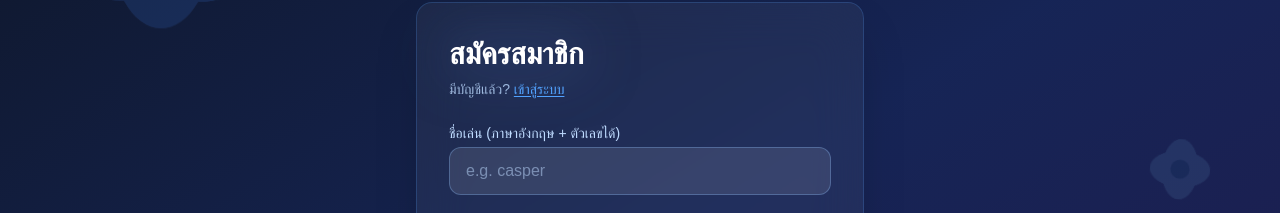
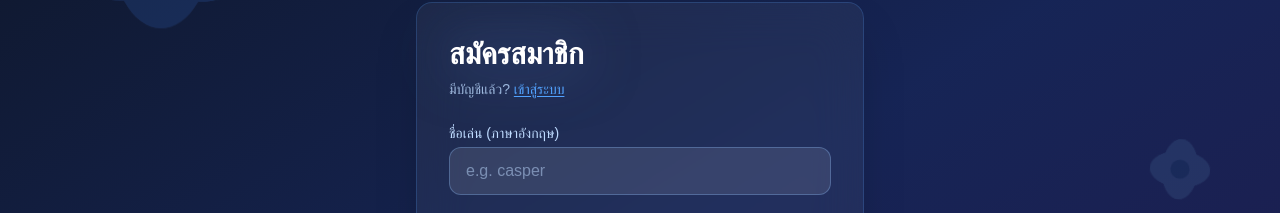
Before and after one commit to tanvanat/Mrich-website, a Next.js app: page /signup in a window 1280 px wide. Shown: the part 141-354 px from the top of the page. Built offline with nearby package versions, Linux system fonts and the light colour scheme.

Commit message:
create password

```diff
--- a/src/app/signup/SignUpClient.tsx
+++ b/src/app/signup/SignUpClient.tsx
@@ -122,7 +122,7 @@ export default function SignUpClient() {
 
         <form onSubmit={handleSubmit} className="space-y-4">
           <div>
-            <label className="block text-sm text-blue-200 mb-1">ชื่อเล่น (ภาษาอังกฤษ + ตัวเลขได้)</label>
+            <label className="block text-sm text-blue-200 mb-1">ชื่อเล่น (ภาษาอังกฤษ)</label>
             <input
               value={nick}
               onChange={(e) => setNick(normalizeNick(e.target.value))}
```
Also changed, not shown: 1 other file (tests, documents, lock files or other folders).
